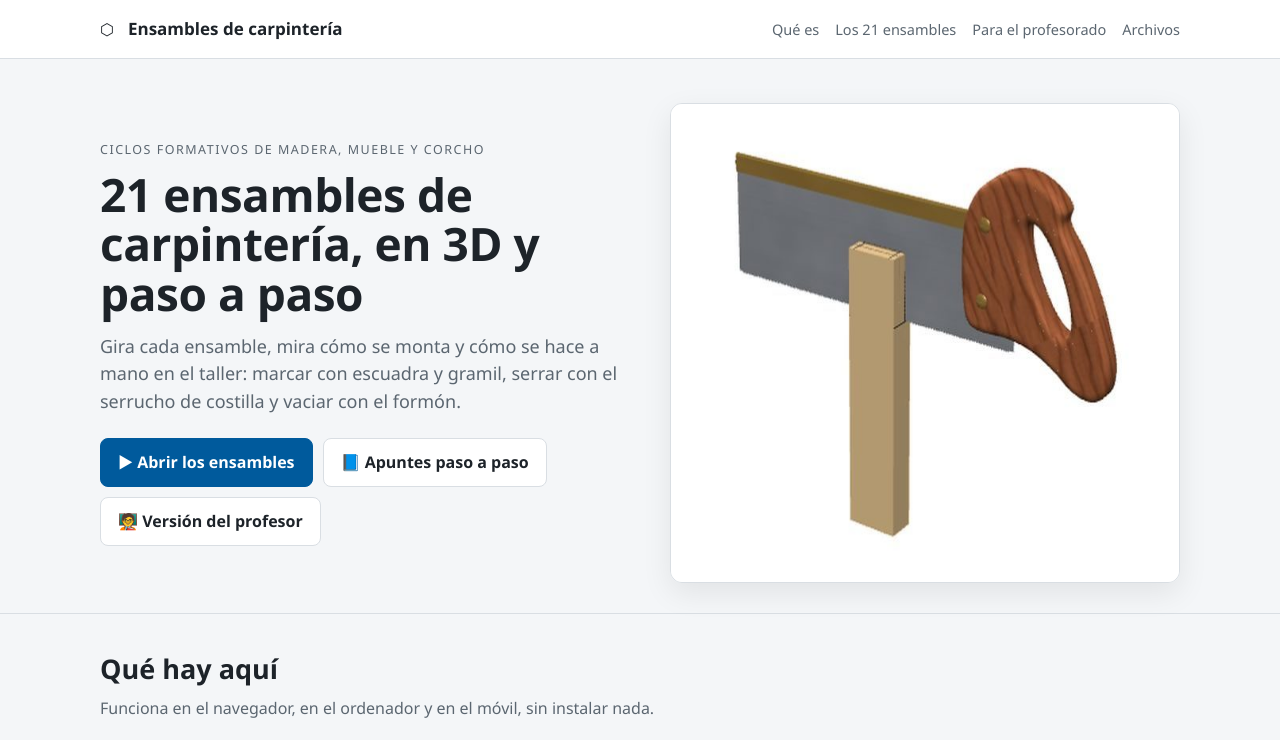
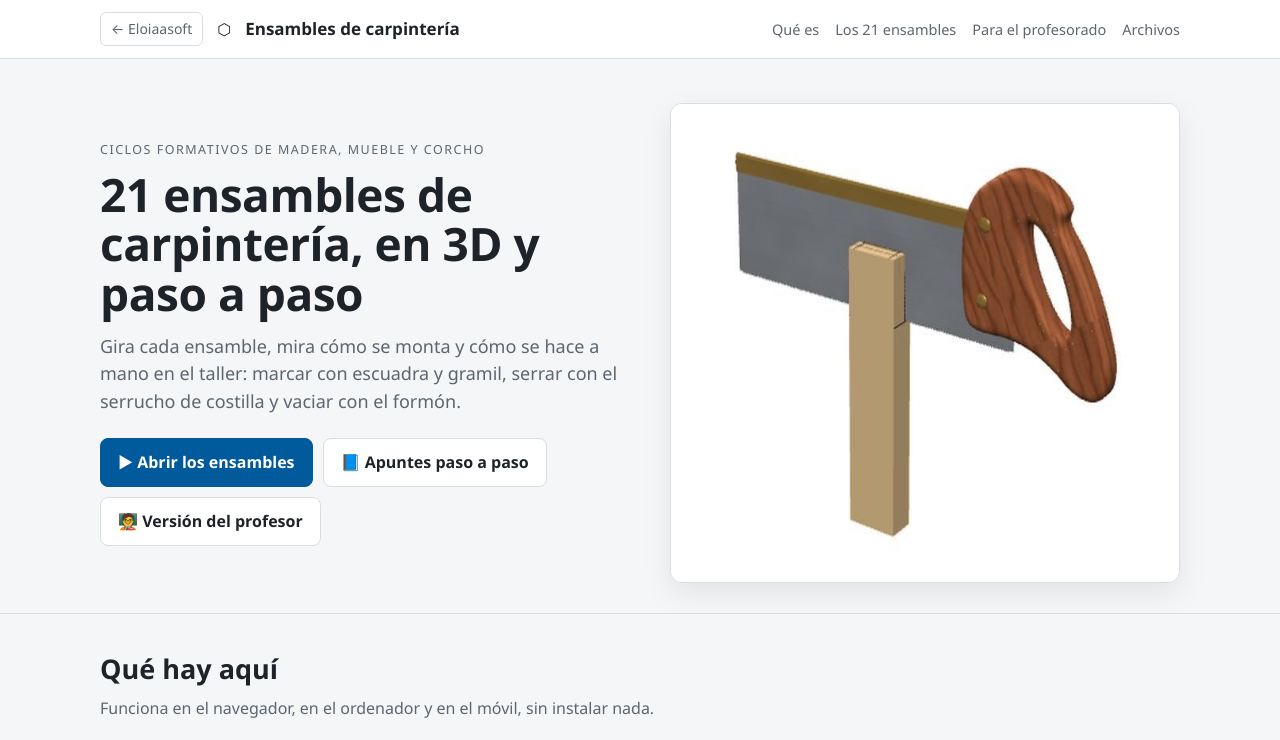
Before and after one commit to eloiaa-hub/Ensambles-Dossier, a plain HTML site: page index.html in a window 1280 px wide. Shown: the top 740 px of the page. Drawn offline with Linux system fonts and the light colour scheme.

Commit message:
Enlace de vuelta al portal Eloiaasoft
Co-Authored-By: Claude Opus 5.5 <noreply@anthropic.com>
Claude-Session: https://claude.ai/code/session_01G1sZq6FUWasvKadChqg7JP

```diff
--- a/index.html
+++ b/index.html
@@ -18,7 +18,9 @@ a{color:var(--accent)}
 .wrap{max-width:1120px;margin:0 auto;padding:0 20px}
 header.top{background:var(--card);border-bottom:1px solid var(--line)}
 header.top .wrap{display:flex;align-items:center;gap:14px;min-height:58px}
-header.top b{font-size:17px} header.top nav{margin-left:auto;display:flex;gap:16px;flex-wrap:wrap}
+header.top b{font-size:17px}
+header.top .volver{text-decoration:none;color:var(--muted);font-size:14px;padding:5px 10px;border:1px solid var(--line);border-radius:6px;white-space:nowrap}
+header.top .volver:hover{color:var(--accent);border-color:var(--accent)} header.top nav{margin-left:auto;display:flex;gap:16px;flex-wrap:wrap}
 header.top nav a{text-decoration:none;color:var(--muted);font-size:14.5px} header.top nav a:hover{color:var(--accent)}
 .hero{padding:44px 0 30px}
 .hero .wrap{display:grid;grid-template-columns:1.05fr 1fr;gap:34px;align-items:center}
@@ -53,11 +55,11 @@ td a{font-weight:600}
 code{background:var(--soft);padding:1px 6px;border-radius:4px;font-size:.92em}
 .nota{background:var(--soft);border-left:4px solid var(--accent);padding:12px 15px;border-radius:6px;margin-top:16px;font-size:15px}
 footer{border-top:1px solid var(--line);padding:24px 0 40px;color:var(--muted);font-size:14px}
-@media (max-width:860px){.hero .wrap,.dos{grid-template-columns:1fr}.tres{grid-template-columns:1fr}header.top nav{display:none}.hero{padding-top:28px}}
+@media (max-width:860px){header.top b{font-size:15px;white-space:nowrap}.hero .wrap,.dos{grid-template-columns:1fr}.tres{grid-template-columns:1fr}header.top nav{display:none}.hero{padding-top:28px}}
 </style>
 </head>
 <body>
-<header class="top"><div class="wrap"><span aria-hidden="true">⬡</span><b>Ensambles de carpintería</b>
+<header class="top"><div class="wrap"><a class="volver" href="https://eloiaa-hub.github.io/" title="Volver al portal Eloiaasoft">← Eloiaasoft</a><span aria-hidden="true">⬡</span><b>Ensambles de carpintería</b>
 <nav><a href="#que">Qué es</a><a href="#ensambles">Los 21 ensambles</a><a href="#profesor">Para el profesorado</a><a href="#archivos">Archivos</a></nav></div></header>
 
 <div class="hero"><div class="wrap">
@@ -122,7 +124,7 @@ footer{border-top:1px solid var(--line);padding:24px 0 40px;color:var(--muted);f
   <p class="nota">Para usarlo sin internet o subirlo a Aules, descarga el repositorio completo (<b>Code → Download ZIP</b> en GitHub) y abre los archivos con doble clic. Mantén la carpeta <code>modelos</code> junto a los programas.</p>
 </div></section>
 
-<footer><div class="wrap">Ensambles de carpintería · Por Eloi A.A. · Programas con licencia EUPL-1.2 · Manual y apuntes con licencia CC BY-SA 4.0 · three.js y qrcode-generator con licencia MIT.</div></footer>
+<footer><div class="wrap">Ensambles de carpintería · Por Eloi A.A. · Parte de <a href="https://eloiaa-hub.github.io/">Eloiaasoft</a> · Programas con licencia EUPL-1.2 · Manual y apuntes con licencia CC BY-SA 4.0 · three.js y qrcode-generator con licencia MIT.</div></footer>
 <script>if('serviceWorker' in navigator&&/^https?:$/.test(location.protocol)){addEventListener('load',function(){navigator.serviceWorker.register('sw.js').catch(function(){});});}</script>
 </body>
 </html>
```
